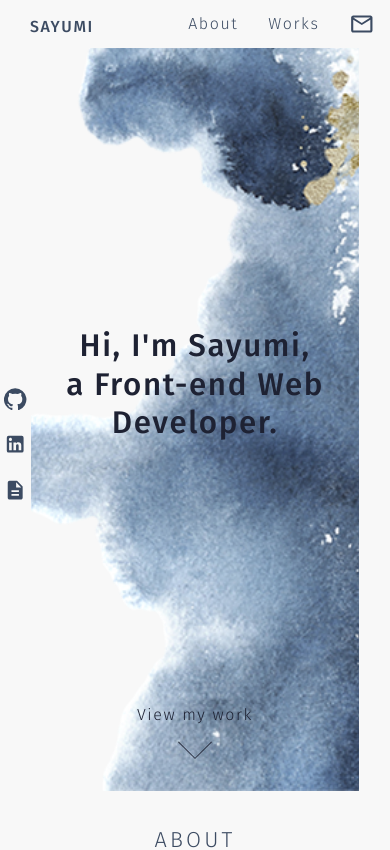
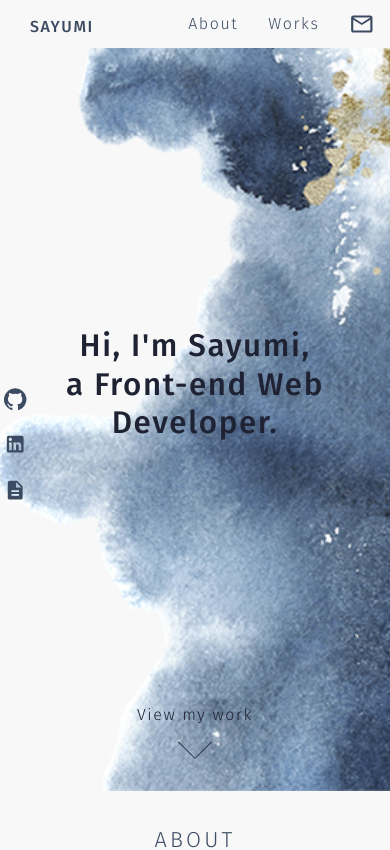
Before and after one commit to Sayumi-n/portfolio-react, a React (Create React App) app: page / in a window 390 px wide. Shown: the top 850 px of the page. Built offline with nearby package versions, Linux system fonts and the light colour scheme.

Commit message:
mobile style edited

```diff
--- a/src/components/mainpage/Header.jsx
+++ b/src/components/mainpage/Header.jsx
@@ -6,15 +6,20 @@
 
 const StyledHeader = styled.header`
   width: 84%;
-  margin: 0 8%;
-  margin-top: -184px;
+
+  margin: -184px 8% 0 8%;
   text-align: center;
   background-image: url("./images/top.png");
-  // background-color: #f8f8f8;
+
   background-size: cover;
   background-repeat: no-repeat;
   background-position: center;
   height: 90vh;
+  @media only screen and (max-width: 600px) {
+    width: 100%;
+    margin-right: 0;
+    margin-left: 0;
+  }
 `;
 
 const TitleDiv = styled.div`
```
